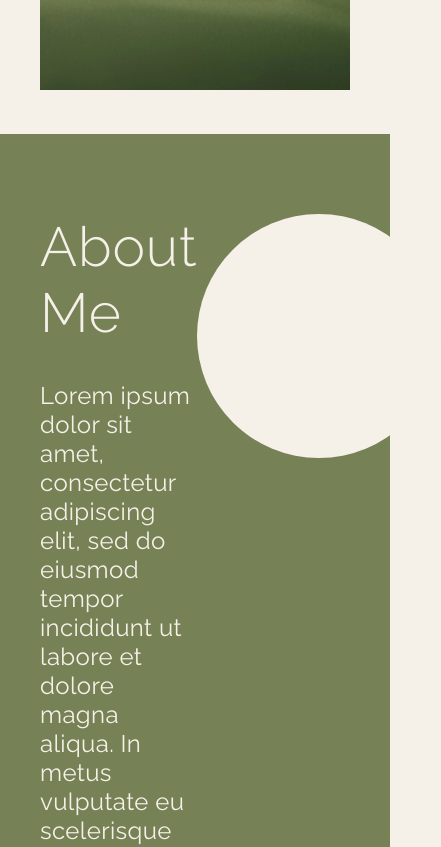
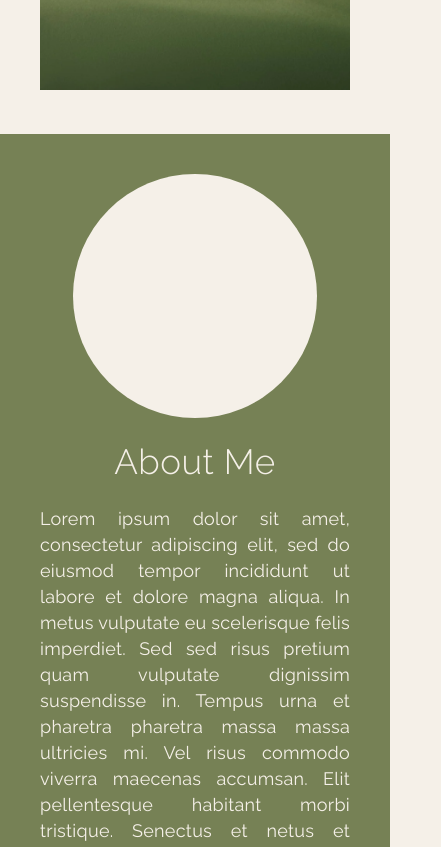
Before and after one commit to lwesley08/WesleyCoWebDesign, a Nuxt app: page / in a window 390 px wide. Shown: the part 840-1687 px from the top of the page, 441 px wide, since content can reach past the window. Built offline with nearby package versions, Linux system fonts and the light colour scheme.

Commit message:
about me mobile

```diff
--- a/components/AboutMe.vue
+++ b/components/AboutMe.vue
@@ -20,31 +20,61 @@
   @include contentContainer;
   background-color: $sassy-sage;
   min-height: 660px;
-  padding-top: 80px;
-  padding-bottom: 80px;
+  padding-top: 40px;
+  padding-bottom: 40px;
   display: flex;
-  justify-content: space-between;
+  flex-direction: column;
+  align-items: center;
+  gap: 20px;
+
+  @include tabletAndAbove {
+    padding-bottom: 60px;
+    padding-top: 60px;
+  }
+
+  @include laptopAndAbove {
+    flex-direction: row;
+    padding-bottom: 80px;
+    padding-top: 80px;
+    justify-content: space-between;
+  }
 
   &__text-container {
     color: $falling-petals;
     max-width: 660px;
+    order: 2;
   }
 
   &__title {
     font-family: Raleway;
-    font-size: 55px;
     font-weight: 300;
-    line-height: 66px;
+    font-size: 35px;
+    line-height: 48px;
     letter-spacing: 0.015em;
-    margin-bottom: 35px;
+    margin-bottom: 20px;
+    text-align: center;
+
+    @include tabletAndAbove {
+      font-size: 55px;
+      line-height: 61px;
+      margin-bottom: 35px;
+      text-align: left;
+    }
   }
 
   &__description {
     font-family: Raleway;
-    font-size: 24px;
     font-weight: 400;
-    line-height: 29px;
     letter-spacing: 0.015em;
+    font-size: 18px;
+    line-height: 26px;
+    text-align: justify;
+
+    @include tabletAndAbove {
+      font-size: 24px;
+      line-height: 29px;
+      text-align: left;
+    }
   }
 
   &__img {
```
